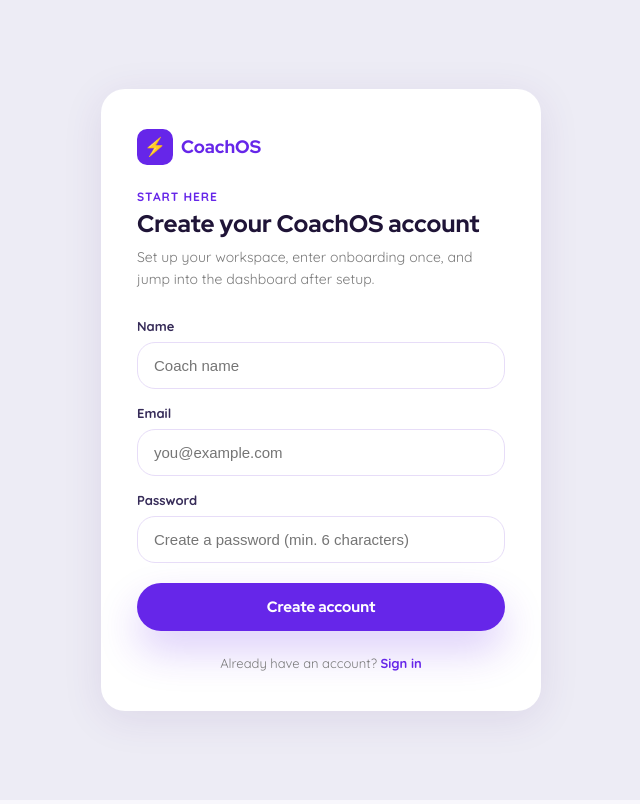
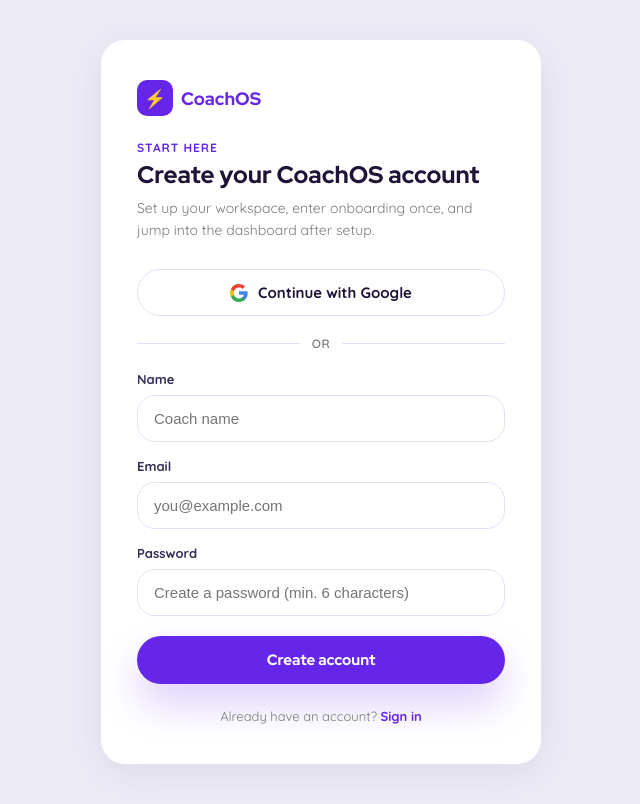
Before and after one commit to runtimerevolution/coachvibe, a Next.js app: page /sign-up in a window 1280 px wide. Shown: the whole page, without its empty margins (319-959 px from the left). Built offline with nearby package versions, Linux system fonts and the light colour scheme.

Commit message:
feat: Google OAuth sign-in and sign-up

```diff
--- a/app/actions.ts
+++ b/app/actions.ts
@@ -50,7 +50,7 @@
   }
 
   if (!coach.password) {
-    return { error: "Invalid email or password" };
+    return { error: "This account uses Google Sign In. Please continue with Google." };
   }
 
   const valid = await bcrypt.compare(password, coach.password);
--- a/app/sign-up/page.tsx
+++ b/app/sign-up/page.tsx
@@ -19,6 +19,22 @@
         <p style={styles.description}>
           Set up your workspace, enter onboarding once, and jump into the dashboard after setup.
         </p>
+
+        <a href="/api/auth/google" style={styles.googleButton}>
+          <svg width="18" height="18" viewBox="0 0 18 18" xmlns="http://www.w3.org/2000/svg">
+            <path d="M17.64 9.205c0-.639-.057-1.252-.164-1.841H9v3.481h4.844a4.14 4.14 0 0 1-1.796 2.716v2.259h2.908c1.702-1.567 2.684-3.875 2.684-6.615Z" fill="#4285F4"/>
+            <path d="M9 18c2.43 0 4.467-.806 5.956-2.18l-2.908-2.259c-.806.54-1.837.86-3.048.86-2.344 0-4.328-1.584-5.036-3.711H.957v2.332A8.997 8.997 0 0 0 9 18Z" fill="#34A853"/>
+            <path d="M3.964 10.71A5.41 5.41 0 0 1 3.682 9c0-.593.102-1.17.282-1.71V4.958H.957A8.996 8.996 0 0 0 0 9c0 1.452.348 2.827.957 4.042l3.007-2.332Z" fill="#FBBC05"/>
+            <path d="M9 3.58c1.321 0 2.508.454 3.44 1.345l2.582-2.58C13.463.891 11.426 0 9 0A8.997 8.997 0 0 0 .957 4.958L3.964 7.29C4.672 5.163 6.656 3.58 9 3.58Z" fill="#EA4335"/>
+          </svg>
+          Continue with Google
+        </a>
+
+        <div style={styles.divider}>
+          <div style={styles.dividerLine} />
+          <span style={styles.dividerText}>or</span>
+          <div style={styles.dividerLine} />
+        </div>
 
         {state?.error && (
           <div style={styles.errorBanner}>{state.error}</div>
@@ -182,6 +198,43 @@
     boxShadow: "0 20px 40px rgba(102, 38, 233, 0.22)",
     fontFamily: "'Red Hat Display', sans-serif",
   },
+  googleButton: {
+    display: "flex",
+    alignItems: "center",
+    justifyContent: "center",
+    gap: 10,
+    width: "100%",
+    padding: "13px 20px",
+    borderRadius: 999,
+    border: "1.5px solid #E7DDF8",
+    background: "#fff",
+    color: "#1f1437",
+    fontSize: 15,
+    fontWeight: 700,
+    cursor: "pointer",
+    textDecoration: "none",
+    fontFamily: "'Quicksand', sans-serif",
+    boxSizing: "border-box" as const,
+    marginBottom: 4,
+  },
+  divider: {
+    display: "flex",
+    alignItems: "center",
+    gap: 12,
+    margin: "20px 0",
+  },
+  dividerLine: {
+    flex: 1,
+    height: 1,
+    background: "#E7DDF8",
+  },
+  dividerText: {
+    fontSize: 12,
+    color: "#7A7A7A",
+    fontWeight: 600,
+    textTransform: "uppercase" as const,
+    letterSpacing: "0.06em",
+  },
   footer: {
     marginTop: 24,
     fontSize: 13,
```
Also changed, not shown: app/api/auth/google/callback/route.ts (added, +105 -0 lines), app/api/auth/google/route.ts (added, +21 -0 lines), app/sign-in/page.tsx (+53 -0 lines), 1 other file (tests, documents, lock files or other folders).
